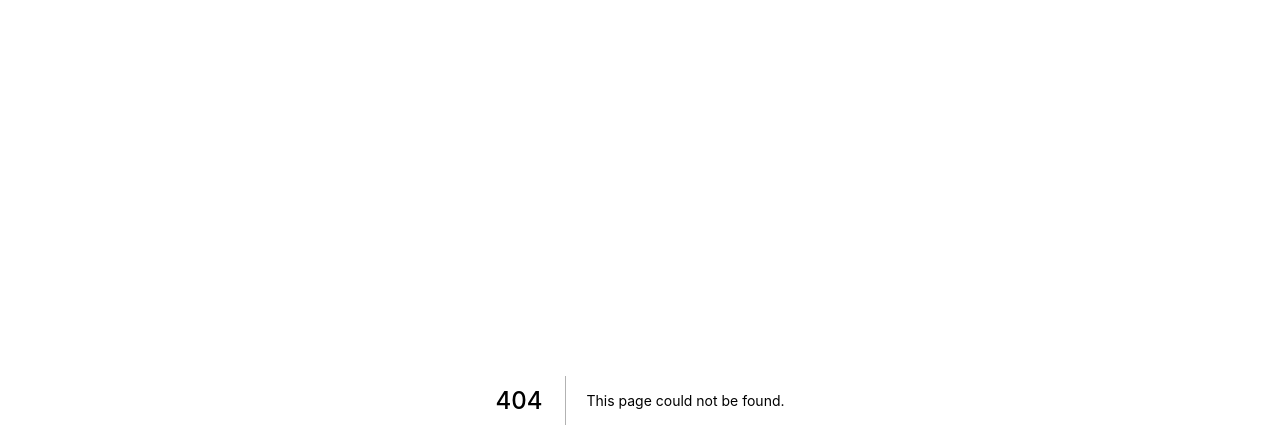
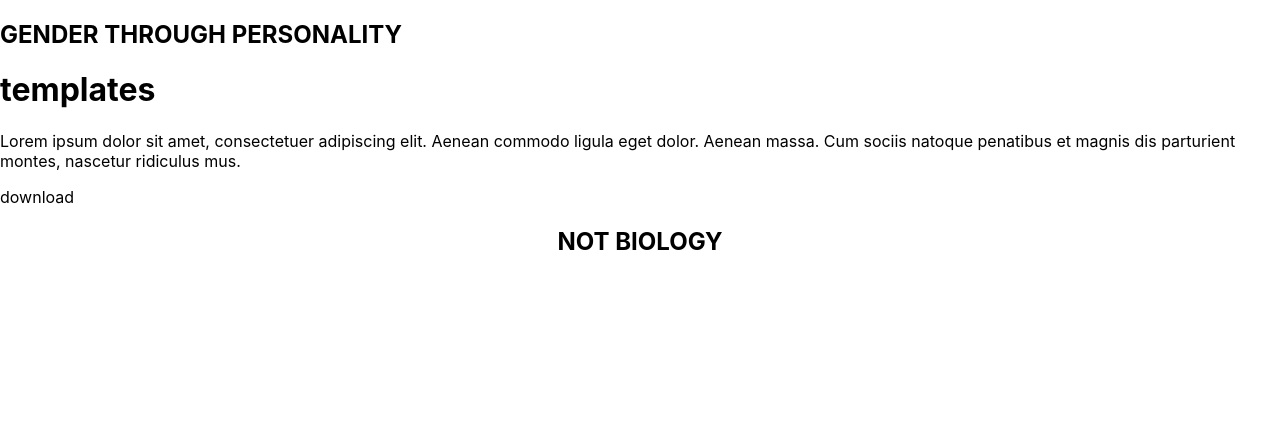
Before and after one commit to JulianBlohm/pnb, a Next.js app: page /templates in a window 1280 px wide. Before the commit this address had no page. Shown: the top 448 px of the page. Built offline with nearby package versions, Linux system fonts and the light colour scheme.

Commit message:
Create templates page

```diff
--- /dev/null
+++ b/pages/templates.js
@@ -0,0 +1,32 @@
+import styles from '../styles/Navigation.module.css'
+import Link from 'next/link'
+
+export default function Templates() {
+    return (
+        <div className={styles.container}>
+            <header>
+                <h2>GENDER THROUGH PERSONALITY</h2>
+            </header>
+
+            <main className={styles.main}>
+                <h1>templates</h1>
+                <p>
+                    Lorem ipsum dolor sit amet, consectetuer adipiscing elit.
+                    Aenean commodo ligula eget dolor. Aenean massa. Cum sociis
+                    natoque penatibus et magnis dis parturient montes, nascetur
+                    ridiculus mus.
+                </p>
+                <a
+                    href="https://drive.google.com/drive/folders/1rVCvCXyPwiHeuuxqdQrEyXKKzr1T5ni4"
+                    target="_blank"
+                >
+                    download
+                </a>
+            </main>
+
+            <footer className={styles.footer}>
+                <h2>NOT BIOLOGY</h2>
+            </footer>
+        </div>
+    )
+}
```
